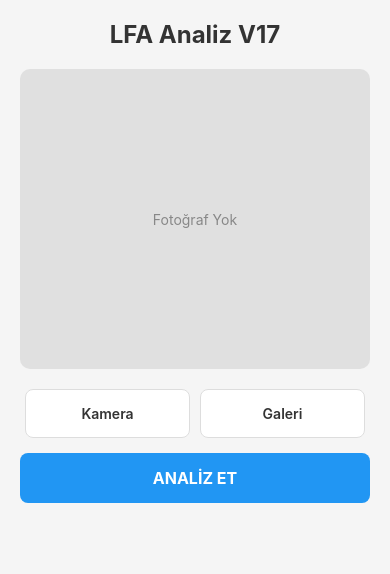
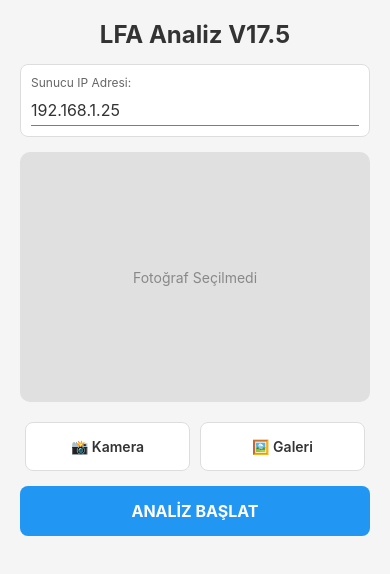
Before and after one commit to tolgaerdogan12/Lfa_Reader_New, a React Native app: screen / in a window 390 px wide. Shown: the top 574 px of the page. Built offline with nearby package versions, Linux system fonts and the light colour scheme.

Commit message:
LFA Motoru V17.4 ve Mobil Netlik Kontrolü eklendi

```diff
--- a/App.tsx
+++ b/App.tsx
@@ -10,21 +10,35 @@ import {
   ActivityIndicator,
   ScrollView,
   Platform,
+  TextInput, // Yeni: IP girmek için eklendi
 } from 'react-native';
 import { launchCamera, launchImageLibrary, Asset } from 'react-native-image-picker';
 
-// --- SUNUCU AYARLARI ---
-// DİKKAT: Buraya bilgisayarının yerel IP adresini yazmalısın.
-// Emulator için: 'http://10.0.2.2:5000'
-// Gerçek Telefon için: 'http://192.168.1.XX:5000' (Bilgisayarının IP'si neyse o)
-const SERVER_URL = 'http://192.168.1.25:5000';
-
 export default function App() {
+  // --- STATE ---
   const [photo, setPhoto] = useState<Asset | null>(null);
   const [loading, setLoading] = useState(false);
   const [result, setResult] = useState<any>(null);
 
-  // Fotoğraf Seçme Fonksiyonu
+  // YENİ: IP Adresi artık bir değişken (State)
+  // Varsayılan olarak senin son IP'ni koydum, ama değiştirebilirsin.
+  const [serverIp, setServerIp] = useState('192.168.1.25');
+
+  // Helper: Tam URL oluşturucu (http://IP:5000)
+  const getServerUrl = () => {
+    // Kullanıcı http yazdı mı kontrol et, yazmadıysa ekle
+    let ip = serverIp.trim();
+    if (!ip.startsWith('http')) {
+      ip = `http://${ip}`;
+    }
+    // Port numarası (5000) yoksa ekle (Basit kontrol)
+    if (!ip.includes(':')) {
+      ip = `${ip}:5000`;
+    }
+    return ip;
+  };
+
+  // Fotoğraf Seçme
   const handleSelectPhoto = (type: 'camera' | 'library') => {
     const options = {
       mediaType: 'photo' as const,
@@ -40,7 +54,7 @@ export default function App() {
       }
       if (response.assets && response.assets.length > 0) {
         setPhoto(response.assets[0]);
-        setResult(null); // Yeni fotoğraf seçilince eski sonucu temizle
+        setResult(null);
       }
     };
 
@@ -48,7 +62,7 @@ export default function App() {
     else launchImageLibrary(options as any, callback);
   };
 
-  // Analiz Gönderme Fonksiyonu
+  // Analiz Etme
   const handleAnalyze = async () => {
     if (!photo) {
       Alert.alert('Uyarı', 'Lütfen önce bir fotoğraf seçin.');
@@ -56,8 +70,6 @@ export default function App() {
     }
 
     setLoading(true);
-
-    // Fotoğrafı Form Data olarak hazırla
     const formData = new FormData();
     formData.append('file', {
       uri: Platform.OS === 'ios' ? photo.uri?.replace('file://', '') : photo.uri,
@@ -65,9 +77,12 @@ export default function App() {
       name: photo.fileName || 'test_image.jpg',
     });
 
+    // Dinamik URL kullanıyoruz
+    const targetUrl = `${getServerUrl()}/analyze`;
+    console.log("İstek Gönderiliyor:", targetUrl);
+
     try {
-      // Sunucuya gönder
-      const response = await fetch(`${SERVER_URL}/analyze`, {
+      const response = await fetch(targetUrl, {
         method: 'POST',
         body: formData,
         headers: {
@@ -76,25 +91,20 @@ export default function App() {
       });
 
       const data = await response.json();
-      console.log("Sunucu Cevabı:", data); // Konsoldan takip etmek için
+      console.log("Cevap Geldi:", data);
 
       if (data.success) {
-        // --- BAŞARILI ---
         setResult(data);
-
-        // Eğer sunucu "Bulanık" uyarısı verdiyse kullanıcıya göster
         if (data.warning) {
           Alert.alert("Dikkat", data.warning);
         }
       } else {
-        // --- HATA (Motor çalıştı ama bir sorun var) ---
         setResult(null);
-        Alert.alert("Analiz Hatası", data.error || "Bilinmeyen bir hata oluştu.");
+        Alert.alert("Analiz Hatası", data.error || "Bilinmeyen hata.");
       }
 
     } catch (error) {
-      // --- AĞ HATASI ---
-      Alert.alert("Bağlantı Hatası", "Sunucuya ulaşılamadı. IP adresini ve interneti kontrol et.");
+      Alert.alert("Bağlantı Hatası", `Sunucuya ulaşılamadı.\nAdres: ${targetUrl}\nIP adresini kontrol et.`);
       console.error(error);
     } finally {
       setLoading(false);
@@ -105,7 +115,19 @@ export default function App() {
     <SafeAreaView style={styles.container}>
       <ScrollView contentContainerStyle={styles.scrollContainer}>
 
-        <Text style={styles.header}>LFA Analiz V17</Text>
+        <Text style={styles.header}>LFA Analiz V17.5</Text>
+
+        {/* --- YENİ: IP ADRESİ AYARI --- */}
+        <View style={styles.ipContainer}>
+          <Text style={styles.ipLabel}>Sunucu IP Adresi:</Text>
+          <TextInput
+            style={styles.ipInput}
+            value={serverIp}
+            onChangeText={setServerIp}
+            placeholder="Örn: 192.168.1.25"
+            keyboardType="numeric" // Telefondan kolay giriş için
+          />
+        </View>
 
         {/* FOTOĞRAF ALANI */}
         <View style={styles.imageContainer}>
@@ -113,7 +135,7 @@ export default function App() {
             <Image source={{ uri: photo.uri }} style={styles.previewImage} resizeMode="contain" />
           ) : (
             <View style={styles.placeholder}>
-              <Text style={styles.placeholderText}>Fotoğraf Yok</Text>
+              <Text style={styles.placeholderText}>Fotoğraf Seçilmedi</Text>
             </View>
           )}
         </View>
@@ -121,10 +143,10 @@ export default function App() {
         {/* BUTONLAR */}
         <View style={styles.buttonRow}>
           <TouchableOpacity style={styles.btnSecondary} onPress={() => handleSelectPhoto('camera')}>
-            <Text style={styles.btnText}>Kamera</Text>
+            <Text style={styles.btnText}>📸 Kamera</Text>
           </TouchableOpacity>
           <TouchableOpacity style={styles.btnSecondary} onPress={() => handleSelectPhoto('library')}>
-            <Text style={styles.btnText}>Galeri</Text>
+            <Text style={styles.btnText}>🖼️ Galeri</Text>
           </TouchableOpacity>
         </View>
 
@@ -133,7 +155,7 @@ export default function App() {
           onPress={handleAnalyze}
           disabled={loading}
         >
-          {loading ? <ActivityIndicator color="#FFF" /> : <Text style={styles.btnTextPrimary}>ANALİZ ET</Text>}
+          {loading ? <ActivityIndicator color="#FFF" /> : <Text style={styles.btnTextPrimary}>ANALİZ BAŞLAT</Text>}
         </TouchableOpacity>
 
         {/* --- SONUÇ KARTI --- */}
@@ -141,7 +163,6 @@ export default function App() {
           <View style={styles.resultCard}>
             <Text style={styles.resultTitle}>Sonuç: {parseFloat(result.ratio).toFixed(4)}</Text>
 
-            {/* Netlik Bilgisi */}
             <View style={styles.infoRow}>
               <Text style={styles.label}>Netlik Skoru:</Text>
               <Text style={[styles.value, (result.blur_score || 0) < 15 ? styles.textDanger : styles.textSuccess]}>
@@ -149,14 +170,12 @@ export default function App() {
               </Text>
             </View>
 
-            {/* Uyarı Kutusu (Sarı) */}
             {result.warning ? (
               <View style={styles.warningBox}>
                 <Text style={styles.warningText}>⚠️ {result.warning}</Text>
               </View>
             ) : null}
 
-            {/* C ve T Değerleri */}
             <View style={styles.grid}>
               <View style={styles.gridItem}>
                 <Text style={styles.label}>Control (C)</Text>
@@ -168,11 +187,10 @@ export default function App() {
               </View>
             </View>
 
-            {/* Grafik Resmi */}
+            {/* Grafik Resmi: Dinamik IP kullanarak */}
             {result.graph_url && (
                <Image
-                 // Sunucudan gelen tam yolu kullanıyoruz + Cache engellemek için timestamp ekliyoruz
-                 source={{ uri: `${SERVER_URL}/${result.graph_url}?t=${new Date().getTime()}` }}
+                 source={{ uri: `${getServerUrl()}/${result.graph_url}?t=${new Date().getTime()}` }}
                  style={styles.graphImage}
                  resizeMode="contain"
                />
@@ -188,14 +206,27 @@ export default function App() {
 const styles = StyleSheet.create({
   container: { flex: 1, backgroundColor: '#F5F5F5' },
   scrollContainer: { padding: 20, alignItems: 'center' },
-  header: { fontSize: 24, fontWeight: 'bold', color: '#333', marginBottom: 20 },
+  header: { fontSize: 24, fontWeight: 'bold', color: '#333', marginBottom: 15 },
+
+  // IP Ayar Stilleri
+  ipContainer: {
+    width: '100%', marginBottom: 15, padding: 10,
+    backgroundColor: '#FFF', borderRadius: 8, borderWidth: 1, borderColor: '#DDD'
+  },
+  ipLabel: { fontSize: 12, color: '#666', marginBottom: 5 },
+  ipInput: {
+    fontSize: 16, color: '#333', borderBottomWidth: 1,
+    borderBottomColor: '#2196F3', paddingVertical: 5
+  },
+
   imageContainer: {
-    width: '100%', height: 300, backgroundColor: '#E0E0E0',
+    width: '100%', height: 250, backgroundColor: '#E0E0E0',
     justifyContent: 'center', alignItems: 'center', borderRadius: 10, marginBottom: 20, overflow: 'hidden'
   },
   previewImage: { width: '100%', height: '100%' },
   placeholder: { alignItems: 'center' },
   placeholderText: { color: '#888' },
+
   buttonRow: { flexDirection: 'row', justifyContent: 'space-between', width: '100%', marginBottom: 15 },
   btnSecondary: {
     flex: 1, backgroundColor: '#FFF', padding: 15, borderRadius: 8,
@@ -203,17 +234,16 @@ const styles = StyleSheet.create({
   },
   btnPrimary: {
     width: '100%', backgroundColor: '#2196F3', padding: 15,
-    borderRadius: 8, alignItems: 'center', marginBottom: 20
+    borderRadius: 8, alignItems: 'center', marginBottom: 30
   },
   btnDisabled: { backgroundColor: '#B0BEC5' },
   btnText: { color: '#333', fontWeight: '600' },
   btnTextPrimary: { color: '#FFF', fontWeight: 'bold', fontSize: 16 },
 
-  // Sonuç Kartı Stilleri
   resultCard: {
     width: '100%', backgroundColor: '#FFF', padding: 20, borderRadius: 10,
     shadowColor: "#000", shadowOffset: { width: 0, height: 2 },
-    shadowOpacity: 0.1, shadowRadius: 4, elevation: 3, marginBottom: 30
+    shadowOpacity: 0.1, shadowRadius: 4, elevation: 3, marginBottom: 50
   },
   resultTitle: { fontSize: 22, fontWeight: 'bold', color: '#2196F3', textAlign: 'center', marginBottom: 15 },
   infoRow: { flexDirection: 'row', justifyContent: 'space-between', marginBottom: 10 },
@@ -222,7 +252,6 @@ const styles = StyleSheet.create({
   label: { fontSize: 14, color: '#666' },
   value: { fontSize: 18, fontWeight: 'bold', color: '#333' },
 
-  // Uyarı ve Renkler
   warningBox: { backgroundColor: '#FFF3CD', padding: 10, borderRadius: 5, marginVertical: 10, borderWidth: 1, borderColor: '#FFEEBA' },
   warningText: { color: '#856404', fontSize: 14, textAlign: 'center' },
   textDanger: { color: '#D32F2F' },
```
